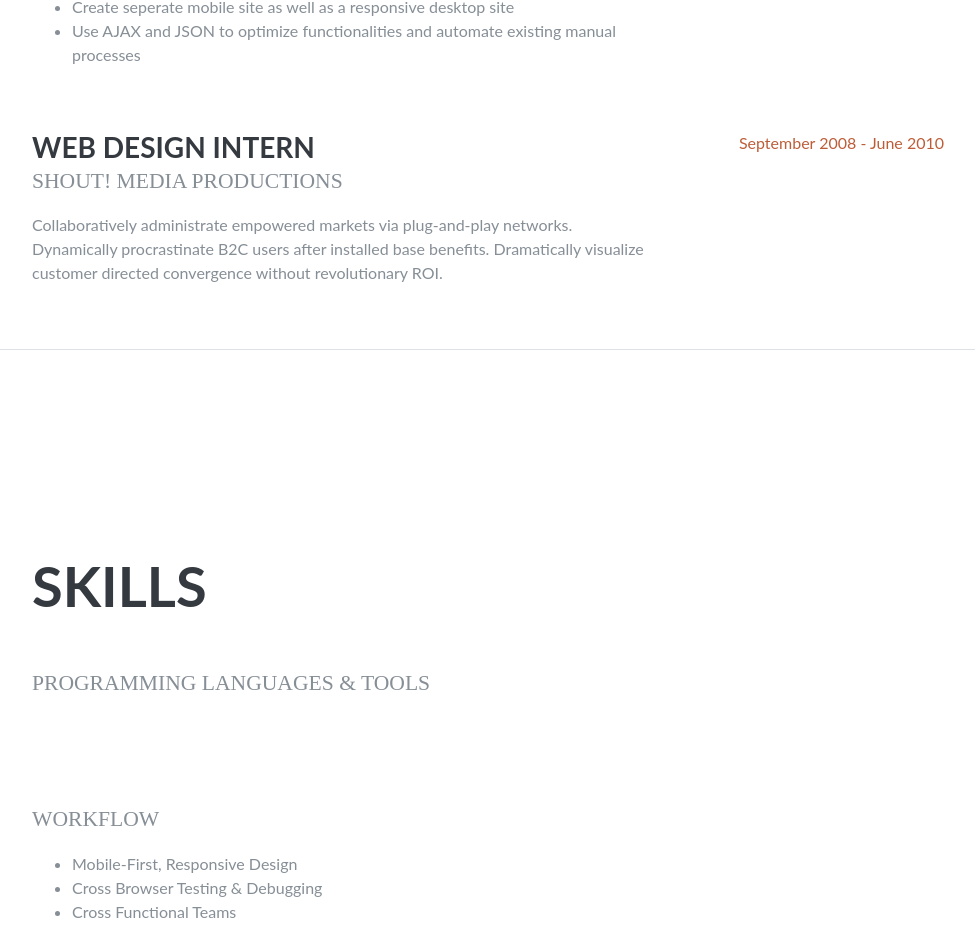
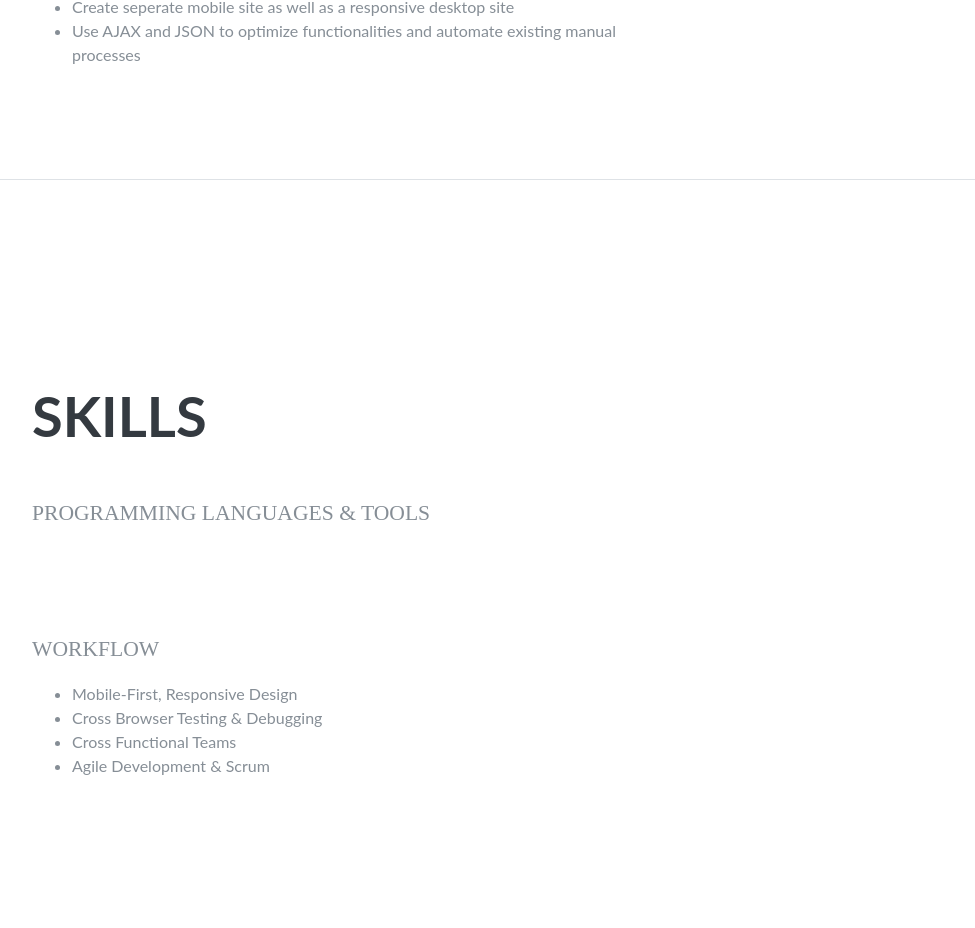
Before and after one commit to Tesonis/PortfolioReact, a React (Create React App) app: page / in a window 1280 px wide. Shown: the part 1859-2787 px from the top of the page, without its empty margins (288-1263 px from the left). Built offline with nearby package versions, Linux system fonts and the light colour scheme.

Commit message:
Updated Work experience information v2

```diff
--- a/src/sections/Experience.jsx
+++ b/src/sections/Experience.jsx
@@ -61,17 +61,6 @@ class Experience extends Component {
             </div>
           </div>
 
-          <div className="resume-item d-flex flex-column flex-md-row">
-            <div className="resume-content mr-auto">
-              <h3 className="mb-0">Web Design Intern</h3>
-              <div className="subheading mb-3">Shout! Media Productions</div>
-              <p>Collaboratively administrate empowered markets via plug-and-play networks. Dynamically procrastinate B2C users after installed base benefits. Dramatically visualize customer directed convergence without revolutionary ROI.</p>
-            </div>
-            <div className="resume-date text-md-right">
-              <span className="text-primary">September 2008 - June 2010</span>
-            </div>
-          </div>
-
         </div>
 
       </section>
```
